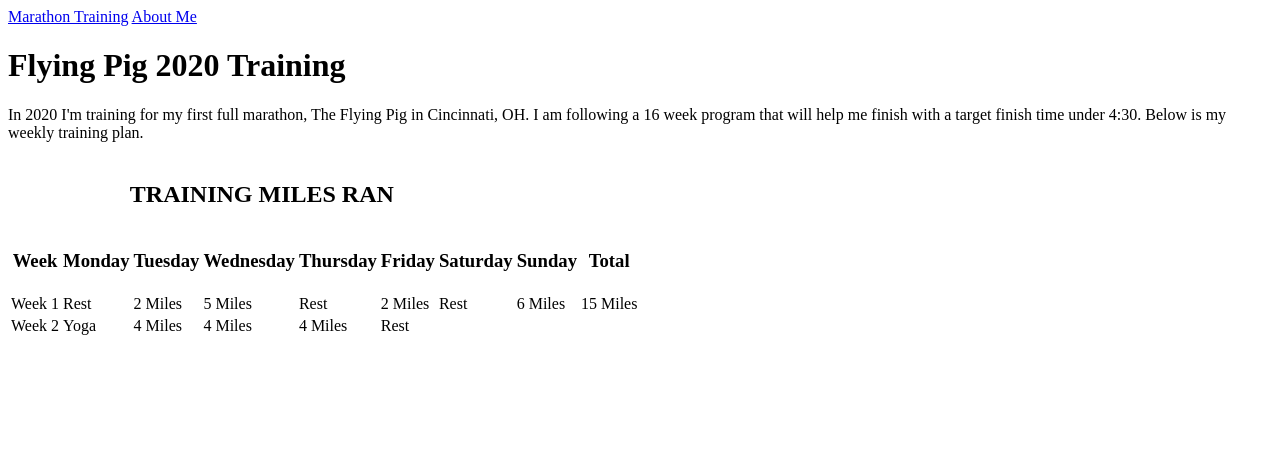
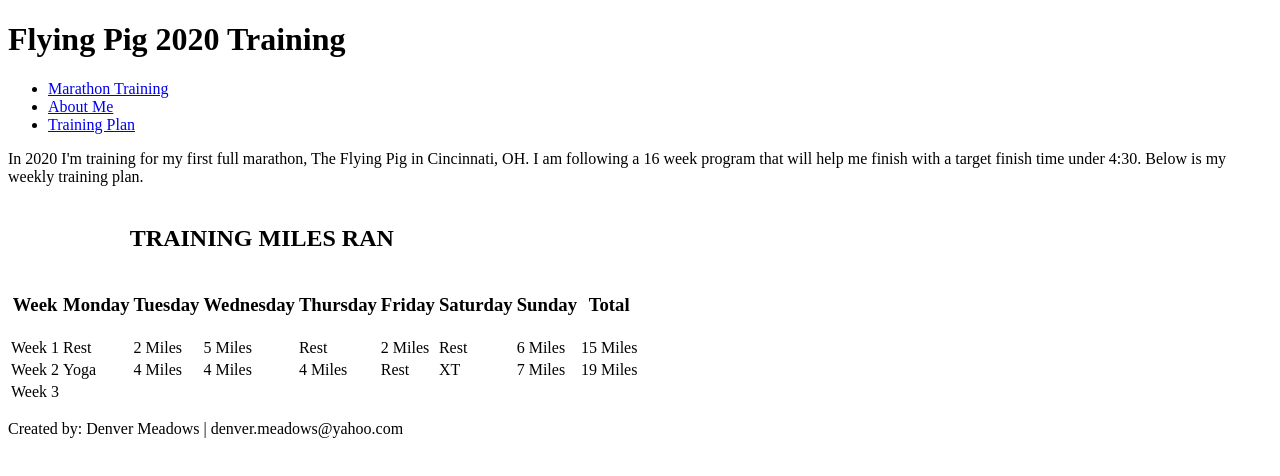
Before and after one commit to Denver-Meadows/Marathon-Training, a plain HTML site: page index.html in a window 1280 px wide. Drawn offline with Linux system fonts and the light colour scheme.

Commit message:
Added semantics to HTML site

```diff
--- a/index.html
+++ b/index.html
@@ -2,18 +2,25 @@
 <html lang="en">
   <head>
 	  <title>Flying Pig 2020 Training</title> <!-- Adds title to tab -->
-	  <a href="./index.html">Marathon Training</a> <!-- Link to main page -->
-	  <a href="./aboutme.html">About Me</a>  <!-- Link to about me page -->
   </head>
   <body>
       <header>
-	    <h1>Flying Pig 2020 Training</h1>
-		<p>In 2020 I'm training for my first full marathon, The Flying Pig in
+	    <h1>Flying Pig 2020 Training</h1> <!-- Main webpage name -->
+		  <nav>
+			  <ul> <!-- Quick links for page and site -->
+				  <li><a href="./index.html">Marathon Training</a></li>
+				  <li><a href="./aboutme.html">About Me</a></li>
+				  <li><a href="#miles_ran">Training Plan</a></li>
+			  </ul>
+		  </nav>
+		  <article> <!-- Basic article explaining page -->
+			<p>In 2020 I'm training for my first full marathon, The Flying Pig in
 			  Cincinnati, OH.  I am following a 16 week program that will help me
 			  finish with a target finish time under 4:30.  Below is my weekly
 			  training plan.</p>
+		  </article>
 	   </header>
-	<section> <!--Table with miles ran -->
+	<section id="miles_ran"> <!--Table with miles ran -->
       <table>
         <thead>
 		  <tr> <!-- Main Table Heading -->
@@ -50,6 +57,17 @@
 				<td>4 Miles</td>
 				<td>4 Miles</td>
 				<td>Rest</td>
+				<td>XT</td>
+				<td>7 Miles</td>
+				<td>19 Miles</td>
+			</tr>
+			<tr>  <!-- Week 3 of training -->
+				<td>Week 3</td>
+				<td></td>
+				<td></td>
+				<td></td>
+				<td></td>
+				<td></td>
 				<td></td>
 				<td></td>
 				<td></td>
@@ -58,4 +76,7 @@
 	  </table>
 	</section>
   </body>
+  <footer>
+	  <p>Created by: Denver Meadows | denver.meadows@yahoo.com</p>
+  </footer>
 </html>
```
Also changed, not shown: aboutme.html (+4 -0 lines).
